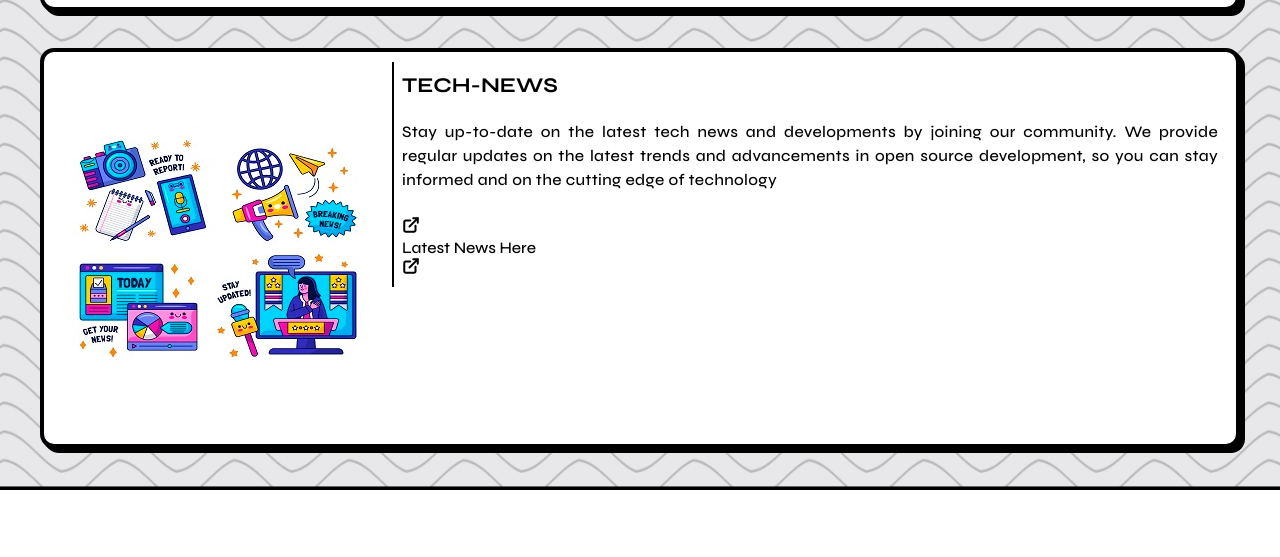
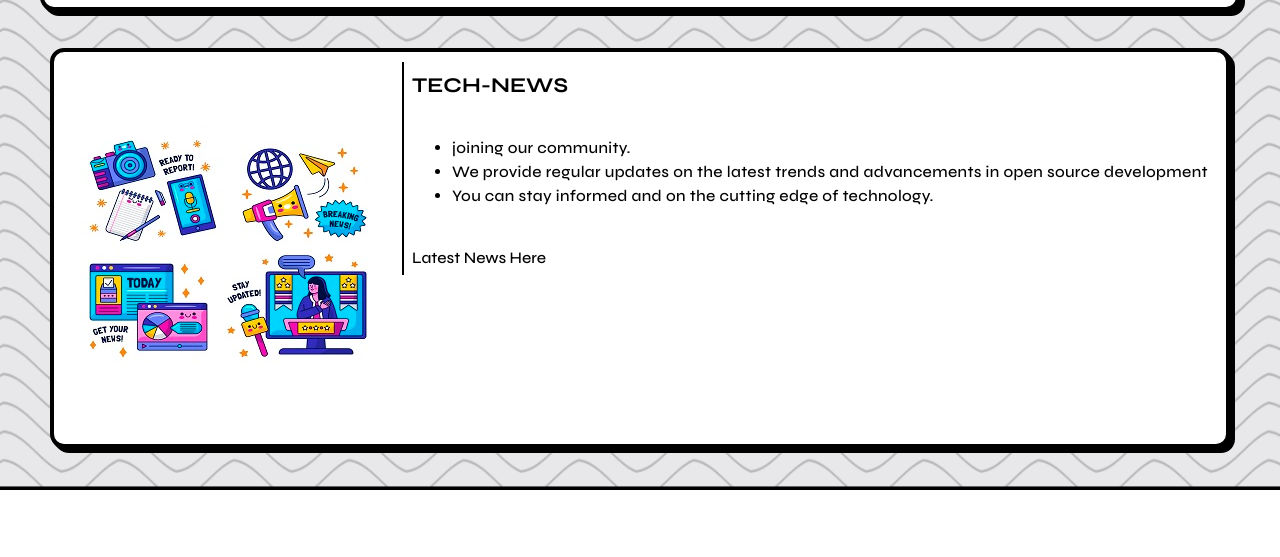
Before and after one commit to PIYUSH1525/Website_OnCampus, a website built with Parcel: page index.html in a window 1280 px wide. Shown: the part 2760-3317 px from the top of the page. Built offline with nearby package versions, Linux system fonts and the light colour scheme; a web font is replaced by a local one.

Commit message:
Changed the content of TECH-NEWS into points

```diff
--- a/index.html
+++ b/index.html
@@ -237,22 +237,26 @@
 					<div class="texts">
 						<b class="move-faster-with">TECH-NEWS</b>
 						<div class="at-the-heart">
-							Stay up-to-date on the latest tech news and developments by
-							joining our community. We provide regular updates on the latest
-							trends and advancements in open source development, so you can
-							stay informed and on the cutting edge of technology
+							<ul>
+								<li>
+							joining our community. </li> <li>
+							We provide regular updates on the latest
+							trends and advancements in open source development</li>
+							<li> You can
+							stay informed and on the cutting edge of technology.</li>
+						</ul>
 						</div>
 					</div>
 					<div class="button-secondary">
 						<div class="black"></div>
 						<div class="button-frame1">
-							<img
+							<!-- <img
 								class="left-button-icon"
 								alt=""
 								src="public/left-button2.svg"
-							/>
+							/> -->
 							<div class="button2">Latest News Here</div>
-							<img class="globe-icon" alt="" src="public/left-button2.svg" />
+							<!-- <img class="globe-icon" alt="" src="public/left-button2.svg" /> -->
 						</div>
 					</div>
 				</div>
```
